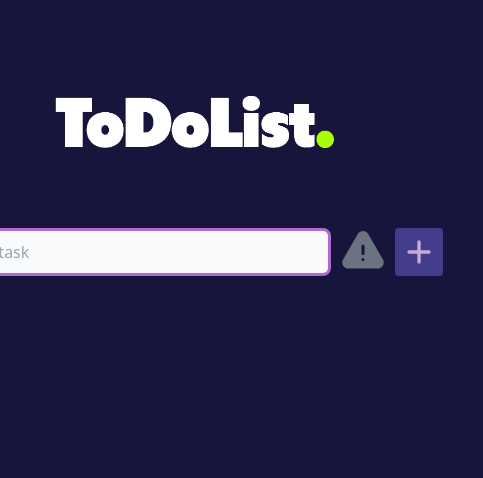
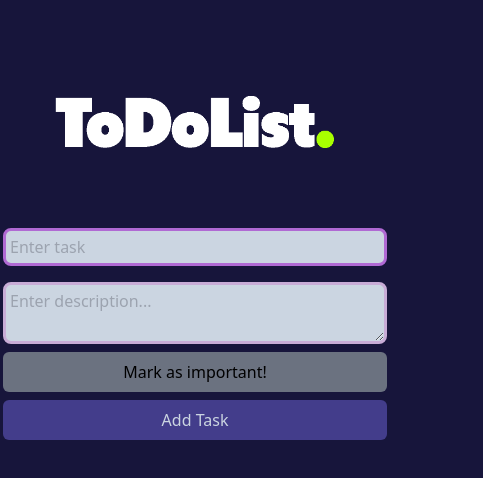
Before and after one commit to wicknesh/todo-app-react, a React (Vite) app: page / in a window 390 px wide. Shown: the top 478 px of the page, 483 px wide, since content can reach past the window. Built offline with nearby package versions, Linux system fonts and the light colour scheme.

Commit message:
Add text area for task description Add media query to change button placement for smaller screen size

```diff
--- a/src/components/TaskForm.jsx
+++ b/src/components/TaskForm.jsx
@@ -5,29 +5,33 @@ const TaskForm = ({ addTask }) => {
 
     const [ checked, setChecked ] = useState(false);
     const toggleCheckbox = () => {
-      // console.log(!checked);
       setChecked(!checked);
     }
 
     const [task, setTask] = useState("");
+    const [taskDescription, setTaskDescription] = useState("");
+
     const handleFormSubmit = (e) => {
         e.preventDefault();
         addTask({
           id: Date.now(),
           name: task,
           checked: false,
+          description: taskDescription,
           important: checked
         });
         setTask("");
+        setTaskDescription("");
         setChecked(false);
       }
   return (
     <form  onSubmit={handleFormSubmit}>
-        <div className='flex mt-10 p-10 w-auto'>
+        <div className='flex lg:flex-row flex-col mt-10 p-10 w-full items-start'>
+          <div className='flex flex-col w-96 lg:w-80'>
             <input
               type="text"
               id="task"
-            className="mr-2 rounded-lg w-96 border-[#C8ACD6] border-solid border-[0.2rem] bg-slate-50 p-1 focus:outline-none focus:border-[#b069d3]"
+              className="rounded-lg w-auto border-[#C8ACD6] border-solid border-[0.2rem] bg-slate-300 p-1 focus:outline-none focus:border-[#b069d3]"
               value={task}
               onInput={(e) => setTask(e.target.value)}
               required
@@ -35,7 +39,14 @@ const TaskForm = ({ addTask }) => {
               maxLength={60}
               placeholder="Enter task"
             />
-          <div className='flex items-center mr-2'>
+            <textarea
+              className='w-auto mt-4 rounded-lg border-[#C8ACD6] border-solid border-[0.2rem] bg-slate-300 p-1 focus:outline-none focus:border-[#b069d3]'
+              placeholder='Enter description...'
+              value={taskDescription}
+              onInput={(e) => setTaskDescription(e.target.value)}
+            ></textarea>
+          </div>
+          <div className='lg:flex mx-2 hidden'>
             <input
               type="checkbox"
               checked={checked}
@@ -48,13 +59,37 @@ const TaskForm = ({ addTask }) => {
               // onClick={toggleCheckbox}
               className={`cursor-pointer`}
             >
-              {/* <ExclamationTriangleIcon className={`h-6 w-6 transition-colors ${checked? 'text-yellow-500' : 'text-gray-400'}`} /> */}
               <ExclamationTriangleIcon className={`h-12 w-12 ${checked ? 'text-yellow-400' : 'text-gray-500'}`} />
             </label>
           </div>
-
+          <div className='flex lg:hidden mt-2 w-full'>
+            <input
+              type='checkbox'
+              checked={checked}
+              onChange={toggleCheckbox}
+              className='hidden'
+              id="icon-checkbox"
+            ></input>
+            <label
+              htmlFor="icon-checkbox"
+              className={`cursor-pointer p-2 w-full text-center rounded-md ${checked ? 'bg-yellow-400' : 'bg-gray-500'}`}
+            >Mark as important!
+            </label>
+          </div>
+          <div className='flex lg:hidden mt-2 w-full'>
             <button
-            className="flex bg-[#433D8B] p-2 rounded"
+              type='submit'
+              className='hidden'
+              id="submit-task"
+            ></button>
+            <label
+              htmlFor="submit-task"
+              className={`cursor-pointer p-2 w-full text-center rounded-md bg-[#433D8B] text-slate-300`}
+            >Add Task
+            </label>
+          </div>
+          <button
+            className="bg-[#433D8B] p-1 rounded lg:flex hidden"
             type="submit"
             >
               <PlusIcon className='size-8' stroke='#C8ACD6' fill='#C8ACD6' />
```
Lines whose indentation alone changed are shown as unchanged.
